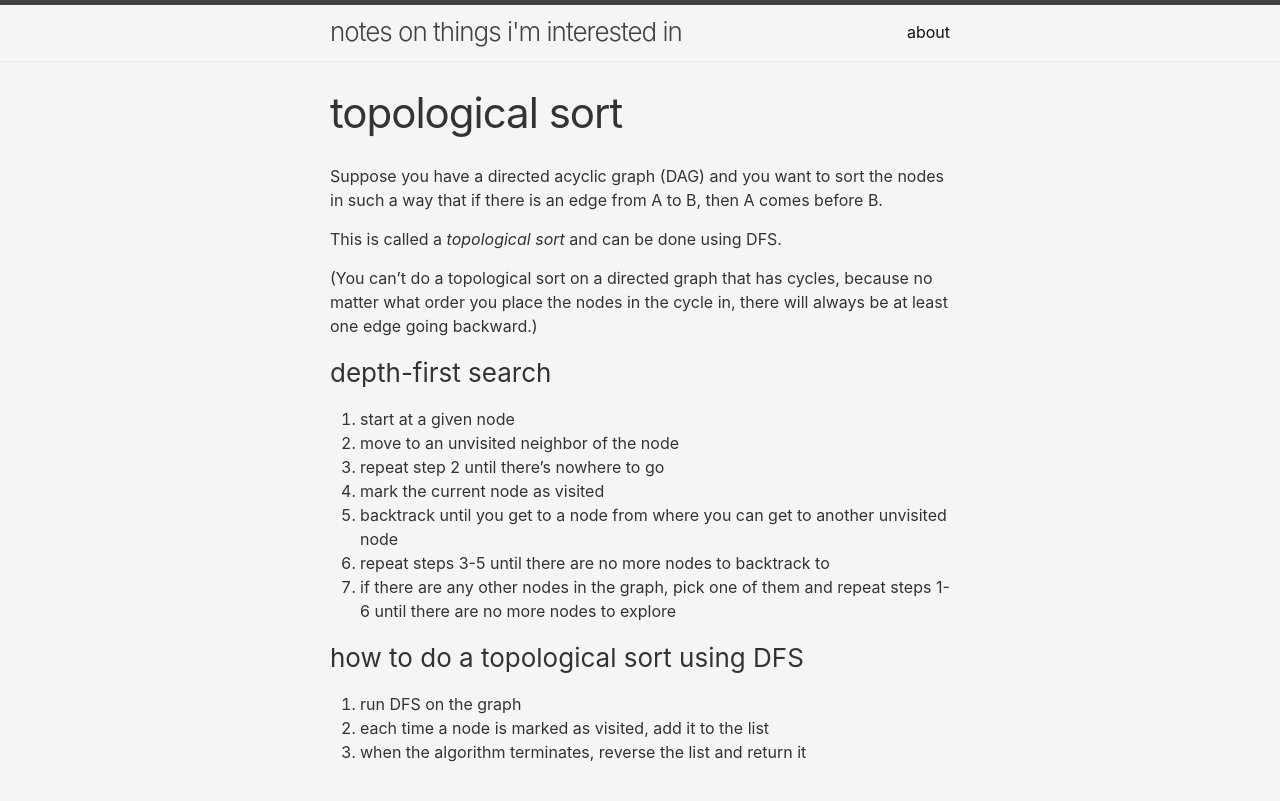
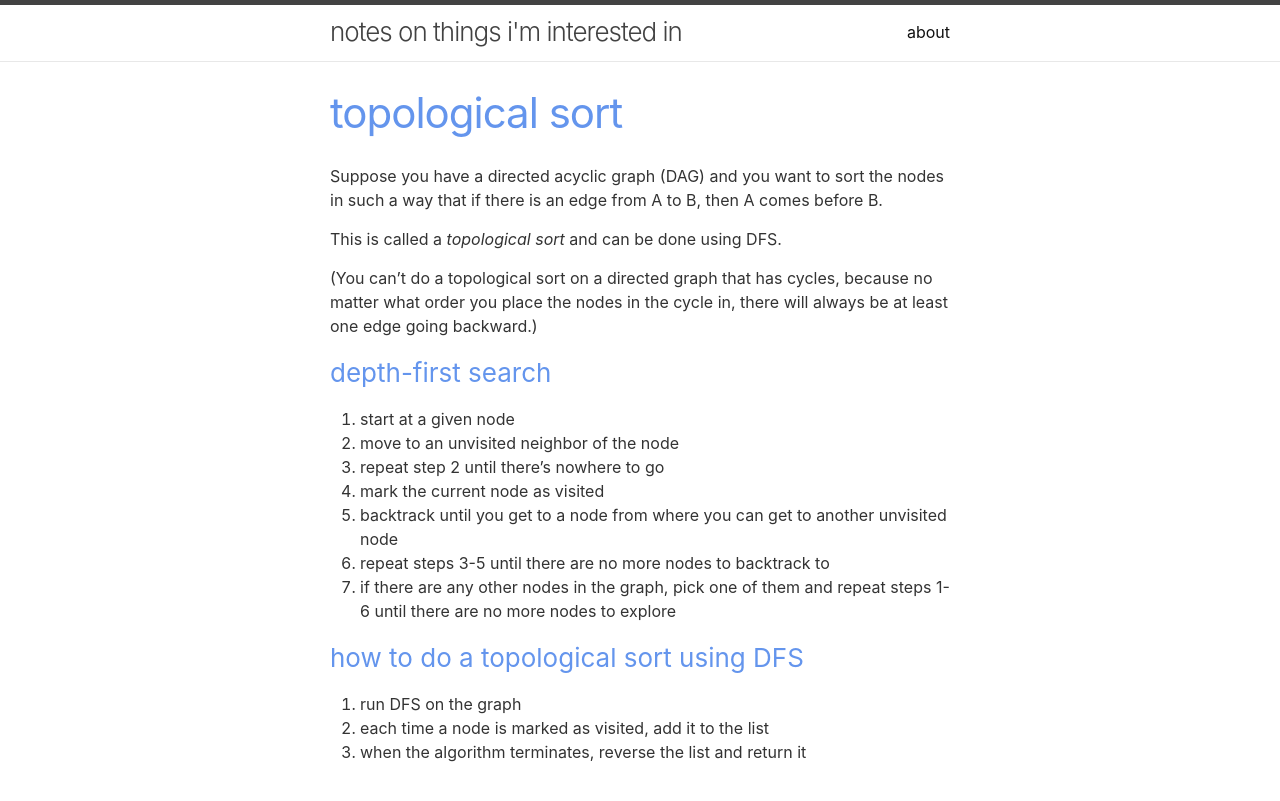
Before and after one commit to highly-illogical/notes, a Jekyll site: the page built from _posts/2022-03-28-topological-sort.markdown, in a window 1280 px wide. Shown: the top 801 px of the page. Built offline with Jekyll 4.4.1, drawn with Linux system fonts in a browser that asks for light colours.

Commit message:
Updated styles

```diff
--- a/assets/main.css
+++ b/assets/main.css
@@ -24,7 +24,7 @@ body {
 	font: 400 16px/1.5 -apple-system, BlinkMacSystemFont, Roboto, Helvetica, Arial,
 		sans-serif, 'Apple Color Emoji', 'Segoe UI Emoji', 'Segoe UI Symbol';
 	color: #333;
-	background-color: whitesmoke;
+	background-color: white;
 	-webkit-text-size-adjust: 100%;
 	-webkit-font-feature-settings: 'kern' 1;
 	-moz-font-feature-settings: 'kern' 1;
@@ -93,6 +93,7 @@ h4,
 h5,
 h6 {
 	font-weight: 400;
+	color: cornflowerblue;
 }
 
 /** Links */
```
